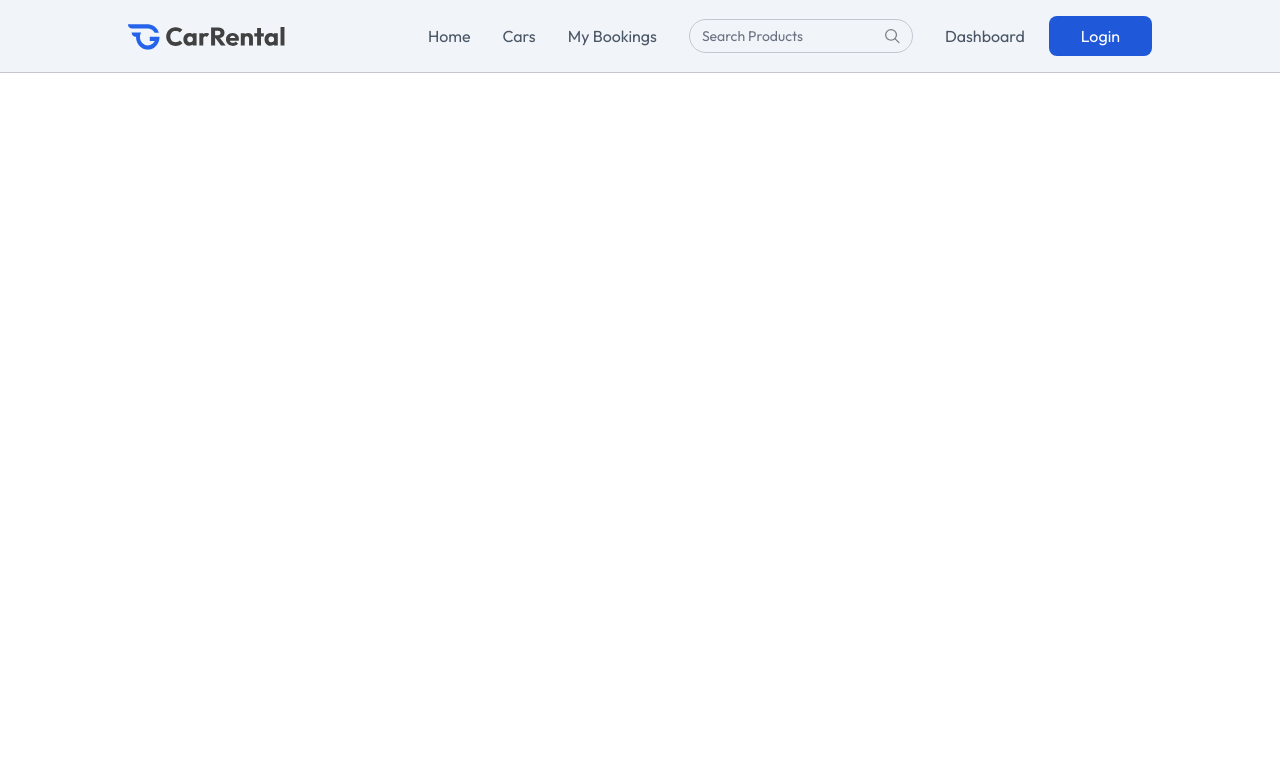
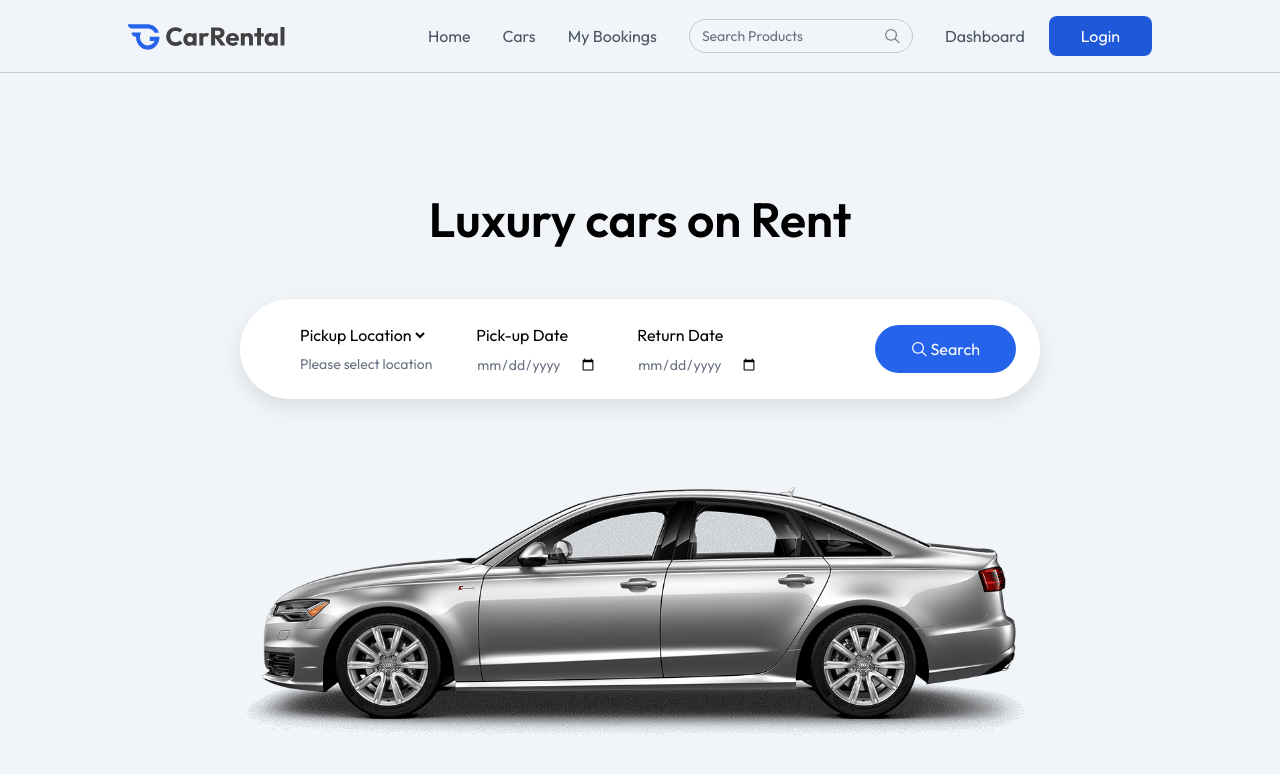
Before and after one commit to Sohrab-Malikzada/Car-Rental-MERN-Stack, a React (Vite) app in the folder client/: page / in a window 1280 px wide. Shown: the top 774 px of the page. Built offline with nearby package versions, Linux system fonts and the light colour scheme; the HTML template or start-up script is replaced by a standard one.

Commit message:
feat: add hero section with car rental search form

```diff
--- a/client/src/App.jsx
+++ b/client/src/App.jsx
@@ -1,7 +1,11 @@
 import React from 'react'
 import Navbar from './components/Navbar'
-import { useLocation } from 'react-router-dom'
+import { Route, Routes, useLocation } from 'react-router-dom'
 import { useState } from 'react'
+import Home from './pages/Home'
+import CarDetails from './pages/CarsDetails'
+import Cars from './pages/Cars'
+import MyBookings from './pages/MyBookings'
 
 const App = () => {
 
@@ -11,6 +15,15 @@
   return (
     <>
       {!isownerPath && <Navbar setShowLogin={setShowLogin} />}
+
+      <Routes>
+        <Route path='/' element={<Home/>} />
+        <Route path='/car-details/:id' element={<CarDetails/>} />
+        <Route path='/cars' element={<Cars/>} />
+        <Route path='/my-bookings' element={<MyBookings/>} />
+
+      </Routes>
+
     </>
   )
 }
--- /dev/null
+++ b/client/src/components/Hero.jsx
@@ -0,0 +1,41 @@
+import React from 'react'
+import { assets, cityList } from '../assets/assets'
+import { useState } from 'react'
+
+const Hero = () => {
+
+    const [pickupLocation, setPickupLocation] = useState('');
+
+  return (
+    <div className='h-screen flex flex-col items-center justify-center gap-14 bg-light text-center'>
+        <h1 className='text-4xl md:text-5xl font-semibold'>Luxury cars on Rent</h1>
+        <form className='flex flex-col md:flex-row items-start md:items-center justify-between p-6 rounded-lg md:rounded-full w-full max-w-80 md:max-w-200 bg-white shadow-[0px_8px_20px_rgba(0,0,0,0.1)]'>
+            <div className='flex flex-col md:flex-row items-start md:items-center gap-10 min-md:ml-8'>
+                <div className='flex flex-col items-start gap-2'>
+                    <select required value={pickupLocation} onChange={(e)=>setPickupLocation(e.target.value)} >
+                        <option value="">Pickup Location</option>
+                        {cityList.map((city)=> <option key={city} value={city}>{city}</option>)}
+                    </select>
+                    <p className='px-1 text-sm text-gray-500'>{pickupLocation ? pickupLocation : 'Please select location'}</p>
+                </div>
+                <div className='flex flex-col items-start gap-2'>
+                    <label htmlFor='pickup-date'>Pick-up Date</label>
+                    <input type="date" name="" id="pickup-date" min={new Date().toISOString().split('T')[0]} className='text-sm text-gray-500' required/>
+                </div>
+                <div className='flex flex-col items-start gap-2'>
+                    <label htmlFor='return-date'>Return Date</label>
+                    <input type="date" name="" id="return-date" className='text-sm text-gray-500' required/>
+                </div>
+            </div>
+            <button className='flex items-center justify-center gap-1 px-9 py-3 max-sm:mt-4 bg-primary hover:bg-primary-dull text-white rounded-full cursor-pointer'>
+                    <img src={assets.search_icon} alt="search" className='brightness-300' />
+                    Search
+            </button>
+        </form>
+        <img src={assets.main_car} alt="car" className='max-h-74' />
+    </div>
+
+  )
+}
+
+export default Hero
--- a/client/src/pages/Home.jsx
+++ b/client/src/pages/Home.jsx
@@ -1,8 +1,11 @@
 import React from 'react'
+import Hero from '../components/Hero'
 
 const Home = () => {
   return (
-    <div>Home</div>
+    <>
+      <Hero />
+    </>
   )
 }
 
```
